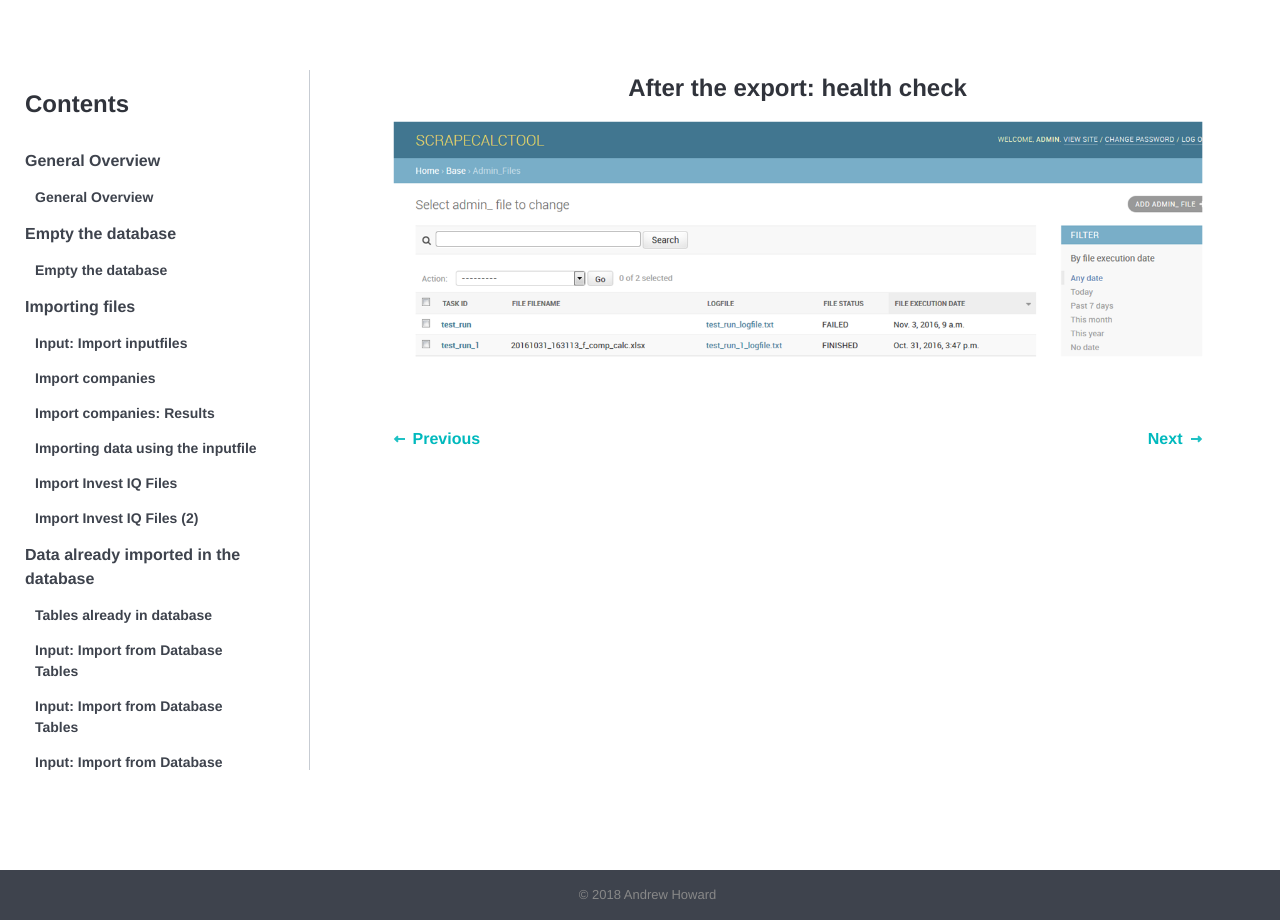
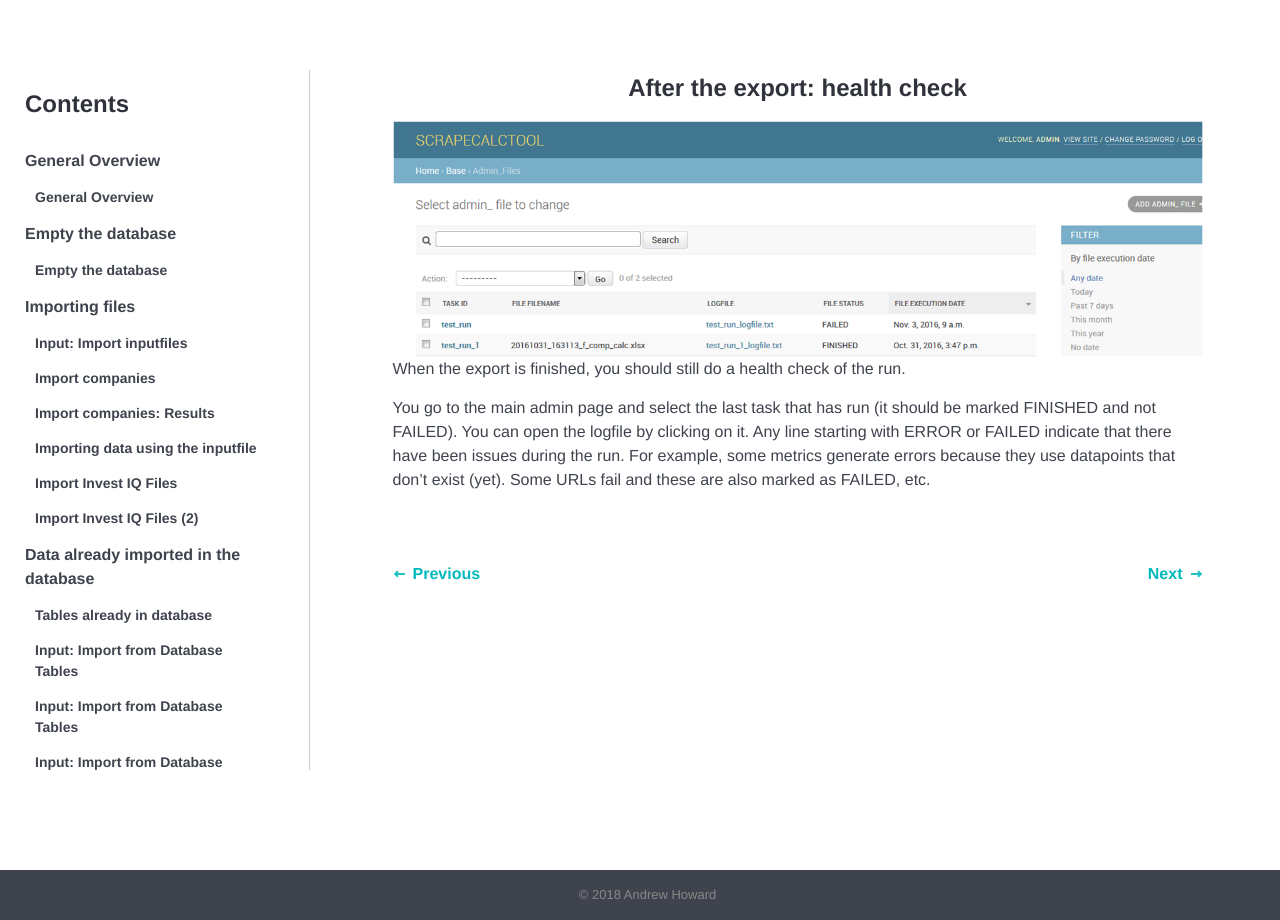
Before and after one commit to tkumpanenko/slides, a Jekyll site: the page built from _tutorials/072.html, in a window 1280 px wide. Built offline with Jekyll 4.4.1, drawn with Linux system fonts in a browser that asks for light colours.

Commit message:
Update from Forestry.io - 072.html

```diff
--- a/_tutorials/072.html
+++ b/_tutorials/072.html
@@ -4,8 +4,10 @@ topic: after-the-export
 order: 4
 date: 2018-01-18 19:31:06 +0000
 ---
-
-
 <h4>After the export: health check</h4>
 
 <img src="{{site.url}}{{site.baseurl}}/images/072.png" alt="">
+
+<p>When the export is finished, you should still do a health check of the run.</p>
+
+<p>You go to the main admin page and select the last task that has run (it should be marked FINISHED and not FAILED). You can open the logfile by clicking on it. Any line starting with ERROR or FAILED indicate that there have been issues during the run. For example, some metrics generate errors because they use datapoints that don’t exist (yet). Some URLs fail and these are also marked as FAILED, etc. </p>
```
